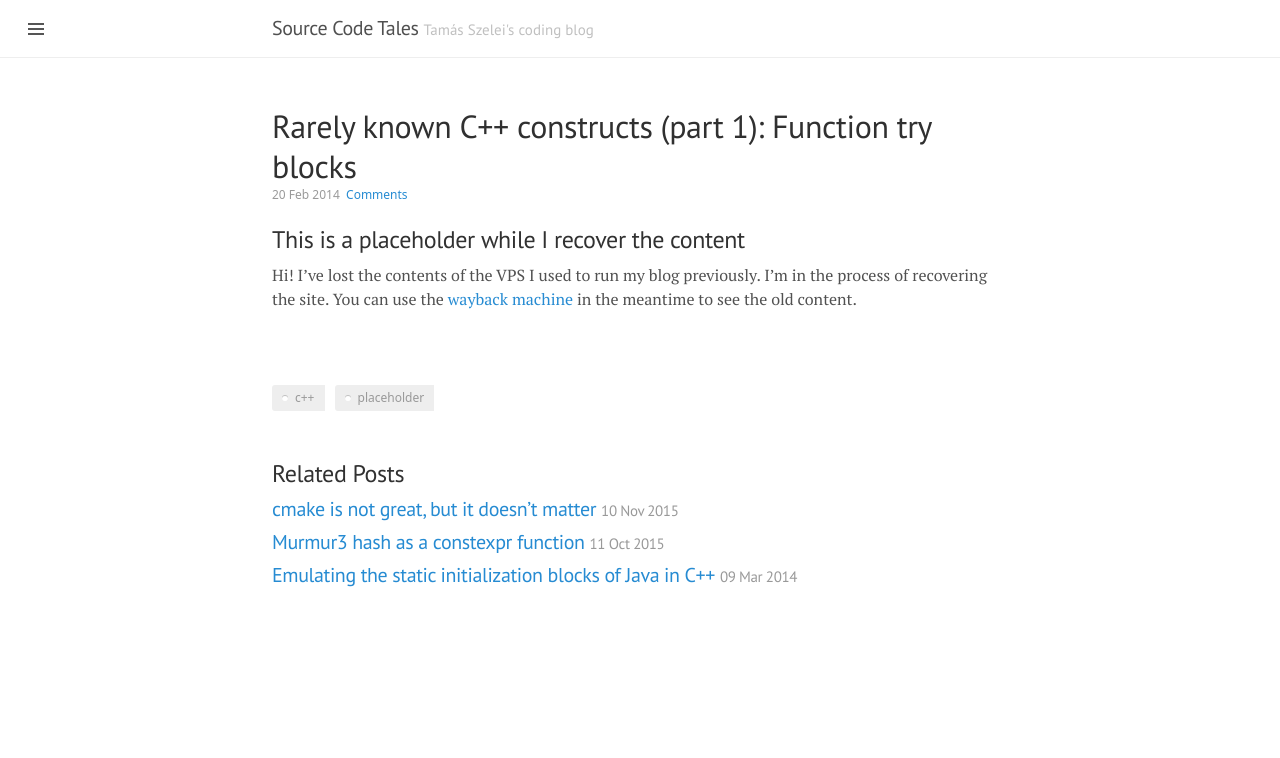
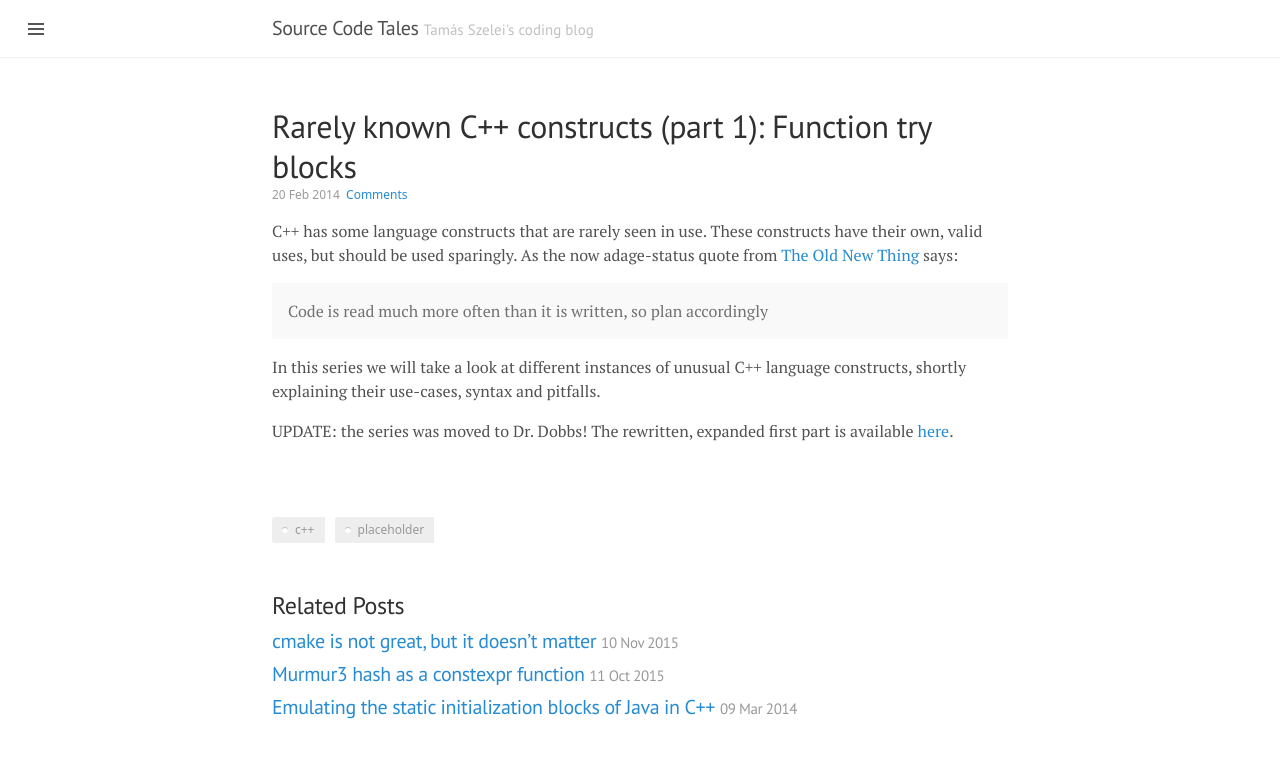
Before and after one commit to sztomi/sztomi.github.io, a Jekyll site: the page built from _posts/2014-02-20-rarely-known-cpp-constructs-part-1-function-try-blocks.md, in a window 1280 px wide. Shown: the top 758 px of the page. Built offline with Jekyll 4.4.1, drawn with Linux system fonts in a browser that asks for light colours; comment, search, counter and statistics services are not loaded.

Commit message:
Transferred rarely-known...

```diff
--- a/_posts/2014-02-20-rarely-known-cpp-constructs-part-1-function-try-blocks.md
+++ b/_posts/2014-02-20-rarely-known-cpp-constructs-part-1-function-try-blocks.md
@@ -8,7 +8,12 @@ tags: c++ placeholder
 disqus_page_id: szeleime/rarely_known_c_constructs_part_1_function_try_blocks_85
 ---
 
-## This is a placeholder while I recover the content
+C++ has some language constructs that are rarely seen in use. These constructs have their own, valid uses, but should be used sparingly. As the now adage-status quote from [The Old New Thing](http://blogs.msdn.com/b/oldnewthing/archive/2007/04/06/2036150.aspx) says:
 
-Hi! I've lost the contents of the VPS I used to run my blog previously. I'm in the process of
-recovering the site. You can use the [wayback machine](https://web.archive.org/web/20160310013921/http://szelei.me/) in the meantime to see the old content.
+<p class="message">
+Code is read much more often than it is written, so plan accordingly
+</p>
+
+In this series we will take a look at different instances of unusual C++ language constructs, shortly explaining their use-cases, syntax and pitfalls.
+
+UPDATE: the series was moved to Dr. Dobbs! The rewritten, expanded first part is available [here](http://www.drdobbs.com/cpp/understanding-c-function-try-blocks/240168262).
```
